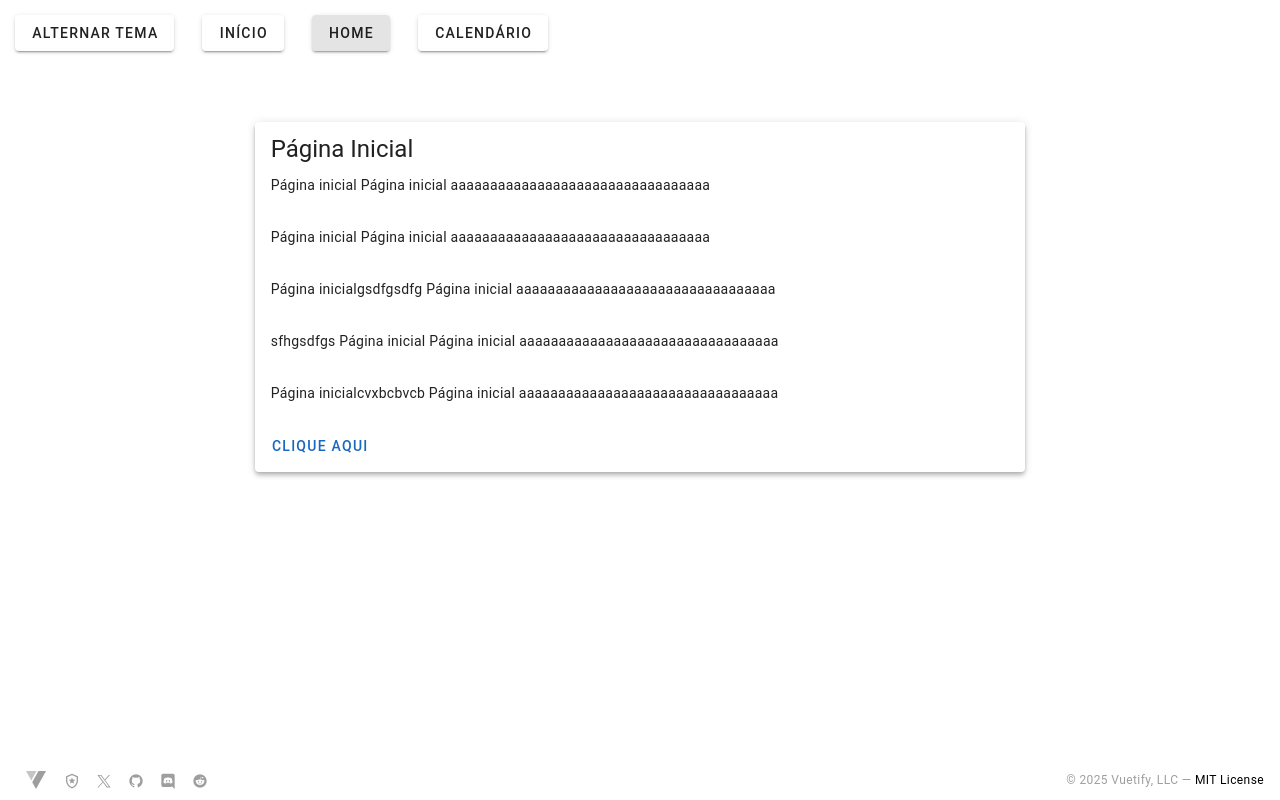
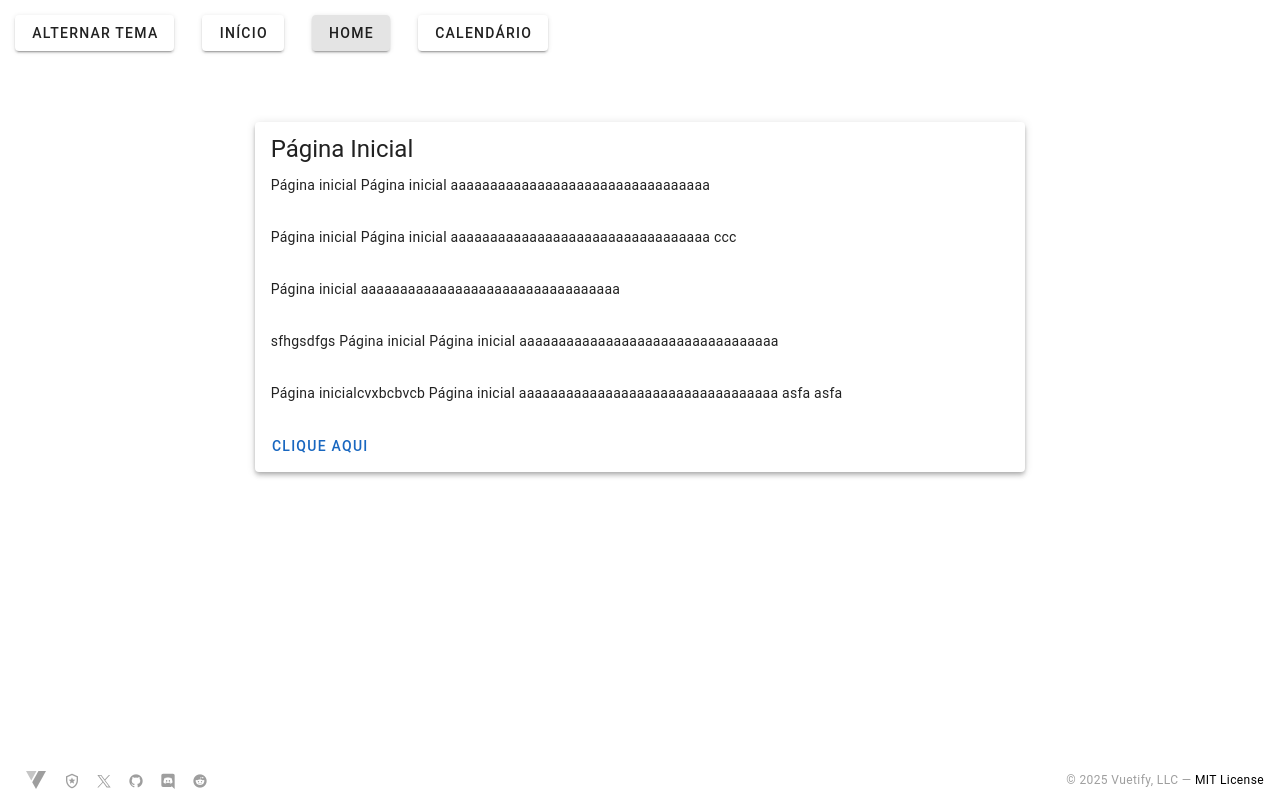
Before and after one commit to Emylouly/Vue3, a Vue app in the folder calendar/: page /home in a window 1280 px wide. Built offline with nearby package versions, Linux system fonts and the light colour scheme; a small style sheet from the web is missing.

Commit message:
Update home.vue

```diff
--- a/calendar/src/pages/home.vue
+++ b/calendar/src/pages/home.vue
@@ -11,9 +11,9 @@
             <v-card-text>
               Página inicial
               Página inicial aaaaaaaaaaaaaaaaaaaaaaaaaaaaaaaaa
+              {{ name2 }}
             </v-card-text>
             <v-card-text>
-              Página inicialgsdfgsdfg
               Página inicial aaaaaaaaaaaaaaaaaaaaaaaaaaaaaaaaa
             </v-card-text>
             <v-card-text>sfhgsdfgs
@@ -23,9 +23,15 @@
             <v-card-text>
               Página inicialcvxbcbvcb
               Página inicial aaaaaaaaaaaaaaaaaaaaaaaaaaaaaaaaa
+              {{ name }}
+              {{ name }}
+
             </v-card-text>
             <v-card-actions>
-              <v-btn color="primary" @click="mostrarMensagem">Clique aqui</v-btn>
+              <v-btn color="primary"
+
+
+              @click="mostrarMensagem">Clique aqui</v-btn>
             </v-card-actions>
           </v-card>
         </v-col>
@@ -37,4 +43,9 @@
   function mostrarMensagem() {
     alert('Você clicou no botão!')
   }
+
+  const name = ref("asfa");
+  const name1 = ref("bbbb");
+  const name2 = ref("ccc");
+
   </script>
```
